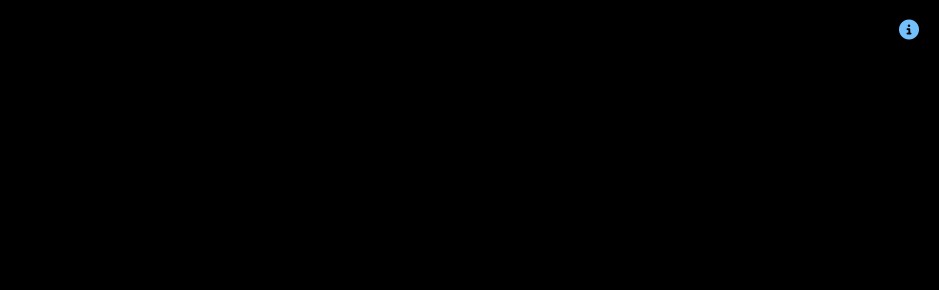
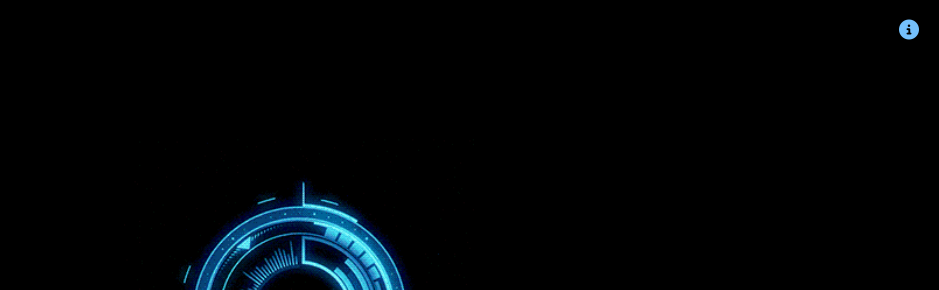
Before and after one commit to Sairaju-9/Zenith_Virtual_Assistant, a plain HTML site: page index.html in a window 1280 px wide. Shown: the top 290 px of the page, without its empty margins (341-1280 px from the left). Drawn offline with Linux system fonts and the light colour scheme; the site is published under a folder, as on GitHub Pages, so addresses that start at the root find nothing.

Commit message:
Update index.html

```diff
--- a/index.html
+++ b/index.html
@@ -20,7 +20,7 @@
             and calculator functions. It's designed for personalized, efficient, and accessible task management.</div>
         <div class="image-container">
             <div class="image">
-                <img src="/giphy (1).gif" alt="image">
+                <img src="giphy (1).gif" alt="image">
             </div>
             <h1>Z e n i t h</h1>
             <p>I m a Virtual Assistant Zenith, How may i help you?</p>
```
